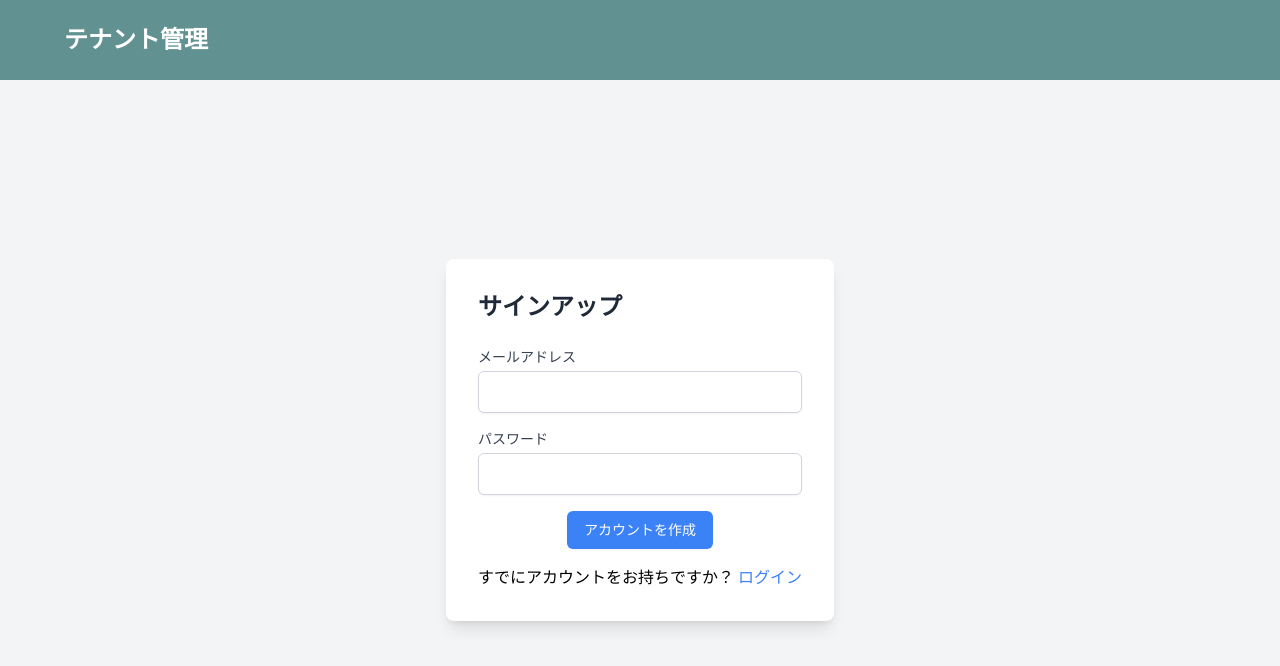
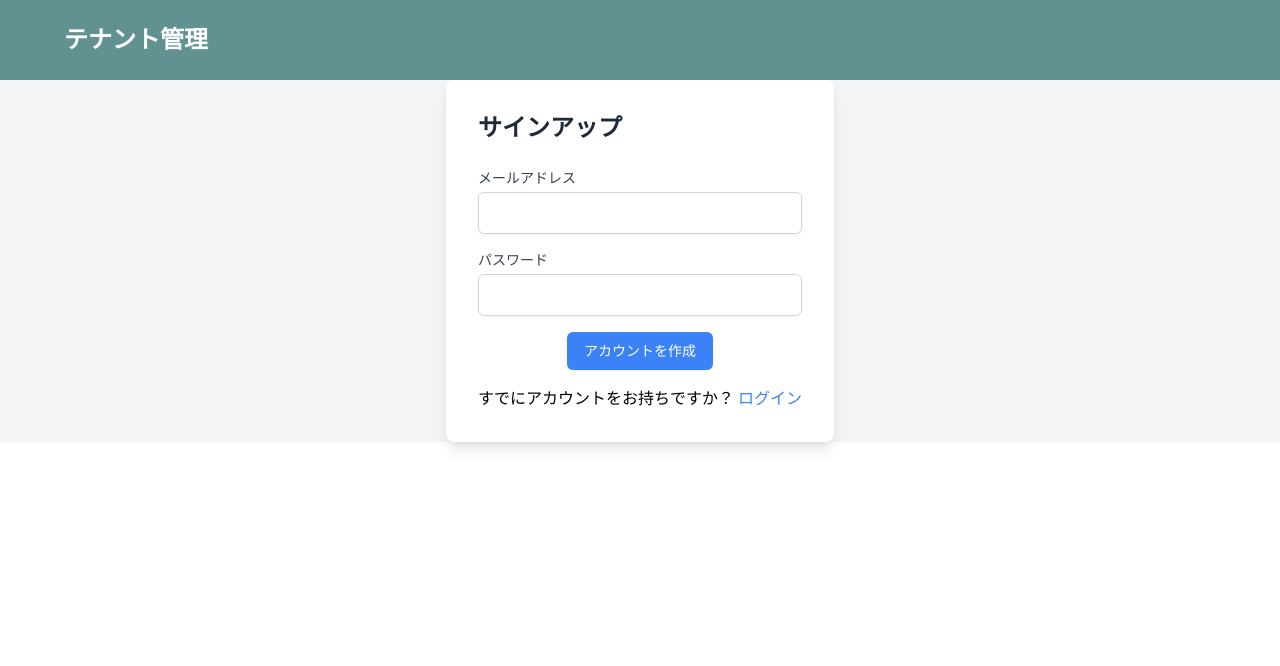
Before and after one commit to EasySubsidy/es_realtor, a Next.js app: page /signup in a window 1280 px wide. Shown: the top 666 px of the page. Built offline with nearby package versions, Linux system fonts and the light colour scheme; no server answers.

Commit message:
modify architecture

```diff
--- /dev/null
+++ b/app/(pages)/dashboard/layout.tsx
@@ -0,0 +1,16 @@
+"use client";
+
+import { Sidebar } from "@/app/_components";
+
+export default function RootLayout({
+  children,
+}: Readonly<{
+  children: React.ReactNode;
+}>) {
+  return (
+    <div className="flex overflow-hidden bg-gray-100 h-full">
+      <Sidebar />
+      <div className="flex flex-grow p-5">{children}</div>
+    </div>
+  );
+}
--- a/app/(pages)/dashboard/page.tsx
+++ b/app/(pages)/dashboard/page.tsx
@@ -1,22 +1,3 @@
-"use client";
-
-import { useEffect, useState } from "react";
-import { User, getAuth, onAuthStateChanged } from "firebase/auth";
-import { app } from "@/firebase";
-import { useRouter } from "next/navigation";
-import { Sidebar } from "@/app/_components";
-import Home from "@/app/page";
-import { ReactNode } from "react";
-
-type Props = {
-  children: ReactNode;
-};
-
-export default function Dashboard({ children }: Props) {
-  return (
-    <Home>
-      <Sidebar />
-      <div className="flex flex-grow p-5">{children}</div>
-    </Home>
-  );
+export default function Dashboard() {
+  return <div></div>;
 }
--- a/app/(pages)/dashboard/register/page.tsx
+++ b/app/(pages)/dashboard/register/page.tsx
@@ -1,14 +1,10 @@
-import { use } from "react";
-import Dashboard from "../page";
 import { RegisterTenantForm } from "./RegisterForm";
 import { useAuth } from "@/app/_context";
 
 export default function RegisterTenantPage() {
   return (
-    <Dashboard>
-      <div className="w-full overflow-scroll">
-        <RegisterTenantForm />
-      </div>
-    </Dashboard>
+    <div className="w-full overflow-scroll">
+      <RegisterTenantForm />
+    </div>
   );
 }
--- a/app/(pages)/dashboard/view/page.tsx
+++ b/app/(pages)/dashboard/view/page.tsx
@@ -1,12 +1,9 @@
-import Dashboard from "../page";
 import { TenantsView } from "./TenantsView";
 
 export default function EditTenantPage() {
   return (
-    <Dashboard>
-      <div className="w-full overflow-scroll">
-        <TenantsView />
-      </div>
-    </Dashboard>
+    <div className="w-full overflow-scroll">
+      <TenantsView />
+    </div>
   );
 }
--- /dev/null
+++ b/app/(pages)/layout.tsx
@@ -0,0 +1,16 @@
+"use client";
+
+import { Header } from "@/app/_components";
+
+export default function RootLayout({
+  children,
+}: Readonly<{
+  children: React.ReactNode;
+}>) {
+  return (
+    <div className="h-screen flex flex-col m-0 bg-white">
+      <Header />
+      {children}
+    </div>
+  );
+}
--- a/app/(pages)/login/page.tsx
+++ b/app/(pages)/login/page.tsx
@@ -1,12 +1,11 @@
 "use client";
 
-import Home from "@/app/page";
 import { LoginForm } from "./LoginForm";
 
 export default function LoginPage() {
   return (
-    <Home>
+    <div>
       <LoginForm />
-    </Home>
+    </div>
   );
 }
--- a/app/(pages)/signup/page.tsx
+++ b/app/(pages)/signup/page.tsx
@@ -1,12 +1,11 @@
 "use client";
 
 import { SignUpForm } from "./SignupForm";
-import Home from "@/app/page";
 
 export default function SignupPage() {
   return (
-    <Home>
+    <div>
       <SignUpForm />
-    </Home>
+    </div>
   );
 }
--- a/app/layout.tsx
+++ b/app/layout.tsx
@@ -1,6 +1,7 @@
 import type { Metadata } from "next";
 import { Inter } from "next/font/google";
 import "./globals.css";
+import { AuthProvider } from "@/app/_context";
 
 const inter = Inter({ subsets: ["latin"] });
 
@@ -16,7 +17,9 @@ export default function RootLayout({
 }>) {
   return (
     <html lang="en">
-      <body className={inter.className}>{children}</body>
+      <body className={inter.className}>
+        <AuthProvider>{children}</AuthProvider>
+      </body>
     </html>
   );
 }
--- a/app/page.tsx
+++ b/app/page.tsx
@@ -1,22 +1,5 @@
 "use client";
 
-import { Header } from "@/app/_components";
-import { ReactNode } from "react";
-import { AuthProvider } from "@/app/_context";
-
-type Props = {
-  children: ReactNode;
-};
-
-export default function Home({ children }: Props) {
-  return (
-    <AuthProvider>
-      <div className="h-screen flex flex-col m-0 bg-white">
-        <Header />
-        <div className="flex overflow-hidden bg-gray-100 h-full">
-          {children}
-        </div>
-      </div>
-    </AuthProvider>
-  );
+export default function Home() {
+  return <div className="w-screen h-screen bg-white">ホーム画面</div>;
 }
```
